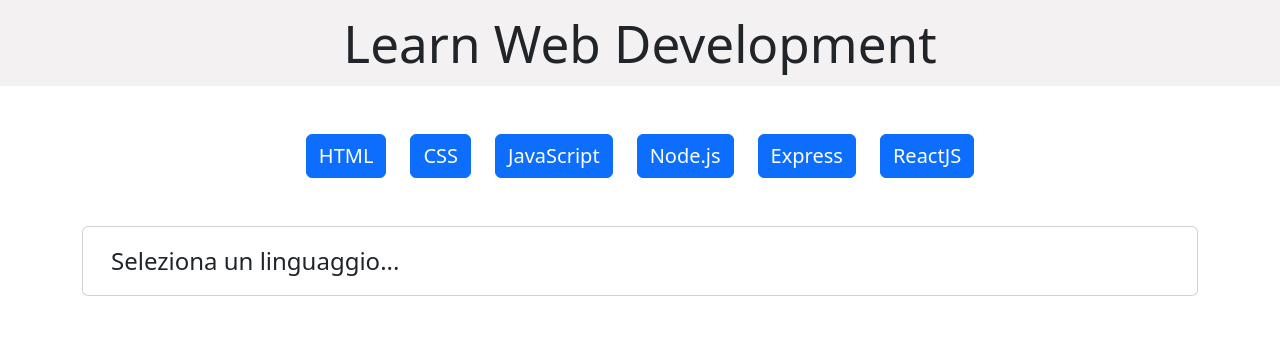
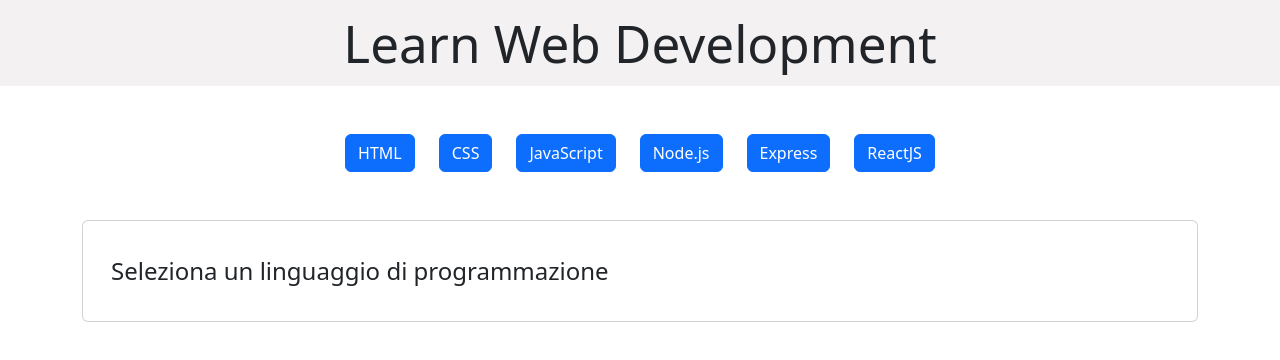
Before and after one commit to Daniel-Di-Fraia/react-use-state, a React (Vite) app: page / in a window 1280 px wide. Shown: the top 360 px of the page. Built offline with nearby package versions, Linux system fonts and the light colour scheme.

Commit message:
cambio colore button al click e aggiunta titolo contenuto card main

```diff
--- a/src/assets/components/MyMain.jsx
+++ b/src/assets/components/MyMain.jsx
@@ -5,7 +5,7 @@
 
 function MyMain() {
 
-    const [clicked, setClicked] = useState({ description: "Seleziona un linguaggio..." });
+    const [clicked, setClicked] = useState(null);
 
     return (
         <>
@@ -15,15 +15,16 @@
                     <ButtonsMain
                         key={card.id}
                         titolo={card.title}
+                        isActive={clicked?.id === card.id}
                         onClick={() => setClicked(card)}
                     />
 
                 ))}
             </div>
             <div className="d-flex justify-content-center mt-5 container">
-                {clicked && <CardMain
-                    content={clicked.description}
-                />
+                {clicked
+                ? <CardMain content={clicked.description} titolo={clicked.title}/>
+                : <CardMain content = "Seleziona un linguaggio di programmazione" />
                 }
             </div>
         </>
--- a/src/assets/components/mainComponents/ButtonsMain.jsx
+++ b/src/assets/components/mainComponents/ButtonsMain.jsx
@@ -2,14 +2,14 @@
 
 function ButtonsMain(props) {
 
-    const { titolo , onClick } = props;
+    const { titolo , onClick , isActive} = props;
 
     return (
         <>
             <button
             type="button"
-            className= "btn btn-primary fs-5"
-            onClick={onClick}>
+            onClick={onClick}
+            className= {`btn ${isActive ? "btn-warning" : "btn-primary"}`}>
                 {titolo}
             </button>
         </>
--- a/src/assets/components/mainComponents/CardMain.jsx
+++ b/src/assets/components/mainComponents/CardMain.jsx
@@ -2,14 +2,13 @@
 
 function CardMain(props) {
 
-    const { content } = props;
+    const { content , titolo } = props;
 
     return (
         <>
             <div className="card container">
-                <div className="card-body fs-4">
-                    {content}
-                </div>
+                <h3 className="m-2">{titolo}</h3>
+                <p className="card-body fs-4">{content}</p>
             </div>
         </>
     )
```
